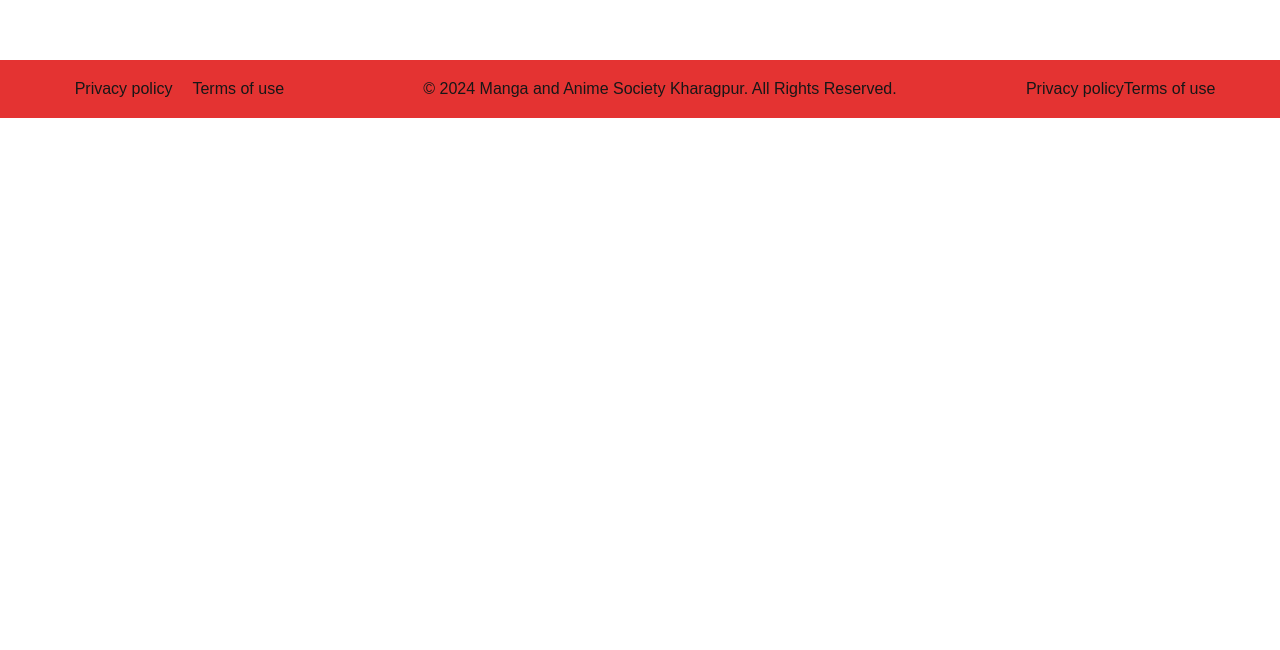
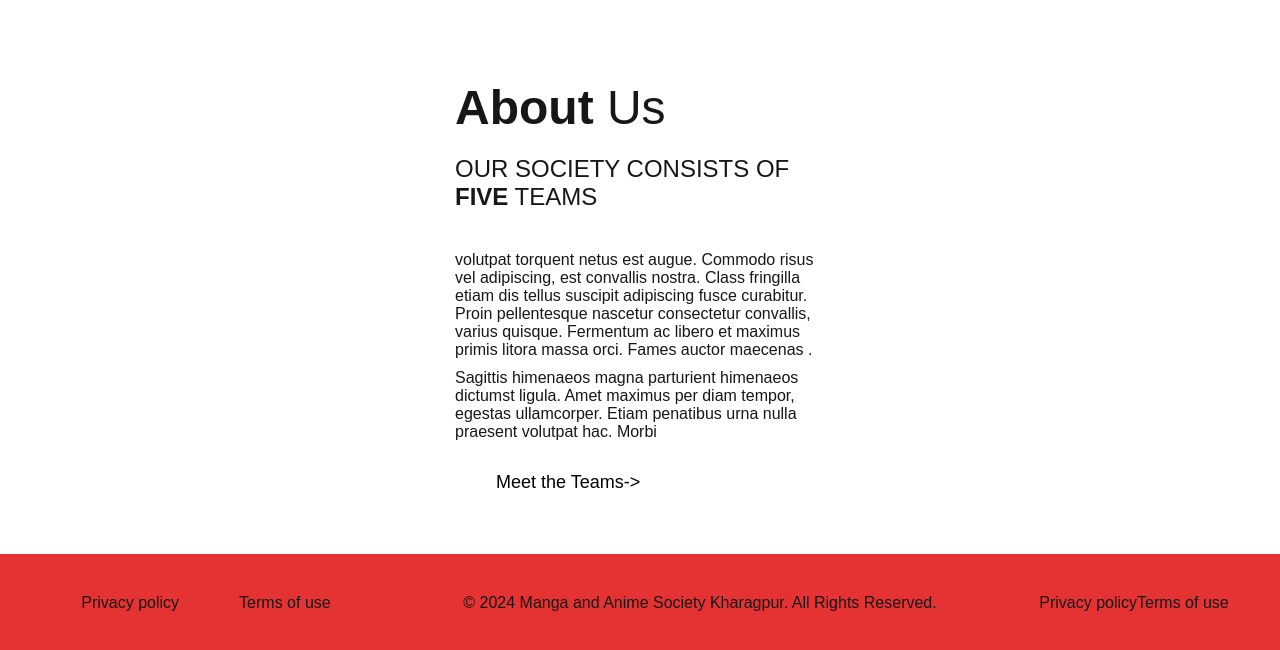
Before and after one commit to uday-kalyan-s/mask-landing, a Next.js app: page / in a window 1280 px wide. Shown: the part 3244-3894 px from the top of the page. Before the commit the page ends 3362 px from the top, so only its background shows below. Built offline with nearby package versions, Linux system fonts and the light colour scheme.

Commit message:
fixed key shit

```diff
--- /dev/null
+++ b/components/Base/AboutUs.js
@@ -0,0 +1,21 @@
+import Styles from '@/styles/AboutUs.module.css'
+
+const AboutUs = () => {
+
+    return (
+        <div className={Styles.main}>
+            <div className={Styles.left}>
+                <div className={Styles.title1}><span className={Styles.bolded}>About</span> Us</div>
+                <div className={Styles.title2}>OUR SOCIETY CONSISTS OF <span className={Styles.bolded}>FIVE</span> TEAMS</div>
+                <div className={Styles.para}>volutpat torquent netus est augue. Commodo risus vel adipiscing, est convallis nostra. Class fringilla etiam dis tellus suscipit adipiscing fusce curabitur. Proin pellentesque nascetur consectetur convallis, varius quisque. Fermentum ac libero et maximus primis litora massa orci. Fames auctor maecenas .</div>
+                <div className={Styles.para}>Sagittis himenaeos magna parturient himenaeos dictumst ligula. Amet maximus per diam tempor, egestas ullamcorper. Etiam penatibus urna nulla praesent volutpat hac. Morbi</div>
+                <button className={Styles.button}><span className='leftbt'>Meet the Teams</span><span>{'->'}</span></button>
+            </div>
+            <div className={Styles.right}>
+
+            </div>
+        </div>
+    )
+}
+
+export default AboutUs
--- a/components/Base/Carousels/Carousel.js
+++ b/components/Base/Carousels/Carousel.js
@@ -23,7 +23,7 @@ const Carousel = ({children, bottom}) => (
         </div>
         <div hidden={!bottom}>
             {Array(5).map((_) => (
-                <span className={Styles.circle}>hi</span>
+                <span className={Styles.circle} key={_}>hi</span>
             ))}
         </div>
     </div>
--- a/components/Base/EventsCard.js
+++ b/components/Base/EventsCard.js
@@ -29,7 +29,7 @@ const EventsCard = () => {
                 </div>
                 {
                     eventDetails.map(event => (
-                        <div className={Styles.eventbox}>
+                        <div className={Styles.eventbox} key={event}>
                             <Image
                                 src="/images/calicon.png"
                                 height={40}
--- a/components/Base/Navbar.js
+++ b/components/Base/Navbar.js
@@ -17,7 +17,7 @@ const Navbar = () => {
                     alt='mask-logo'
                 />
                 {navItems.map(item =>
-                    <div className={Styles.navItem}>
+                    <div className={Styles.navItem} key={item}>
                         {item}
                     </div>
                 )}
--- a/pages/index.js
+++ b/pages/index.js
@@ -10,6 +10,7 @@ import EventCarousel from "@/components/Base/Carousels/EventCarousel";
 import FanArts from "@/components/Base/FanArts";
 import AmvCarousel from "@/components/Base/Carousels/AmvCarousel";
 import Footer from "@/components/Base/Footer";
+import AboutUs from "@/components/Base/AboutUs";
 
 const geistSans = localFont({
   src: "./fonts/GeistVF.woff",
@@ -49,6 +50,7 @@ export default function Home() {
               <AmvCarousel />
             </Carousel>
           </div>
+          <AboutUs />
           <Footer />
         </main>
         </div>
--- /dev/null
+++ b/styles/AboutUs.module.css
@@ -0,0 +1,40 @@
+.main {
+    display: flex;
+    justify-content: center;
+}
+
+.left {
+    width: 450px;
+    padding: 40px;
+}
+
+.title1 {
+    font-size: 48px;
+    margin: -20px 0;
+}
+
+.title2 {
+    font-size: 24px;
+    margin: 40px 0;
+}
+
+.bolded {
+    font-weight: 700;
+}
+
+.button {
+    background-color: transparent;
+    border: 1px solid white;
+    border-radius: 100px;
+    padding: 10px 40px;
+    font-size: 18px;
+    margin: 10px 0;
+}
+
+.button:hover {
+    background-color: rgba(0, 0, 0, 0.2);
+}
+
+.para {
+    margin: 10px 0;
+}
--- a/styles/Footer.module.css
+++ b/styles/Footer.module.css
@@ -8,9 +8,9 @@
 
 .category {
     margin: auto;
-    padding: 20px;
+    padding: 40px;
 }
 
 .subcat {
-    margin: 10px;
+    margin: 30px;
 }
```
